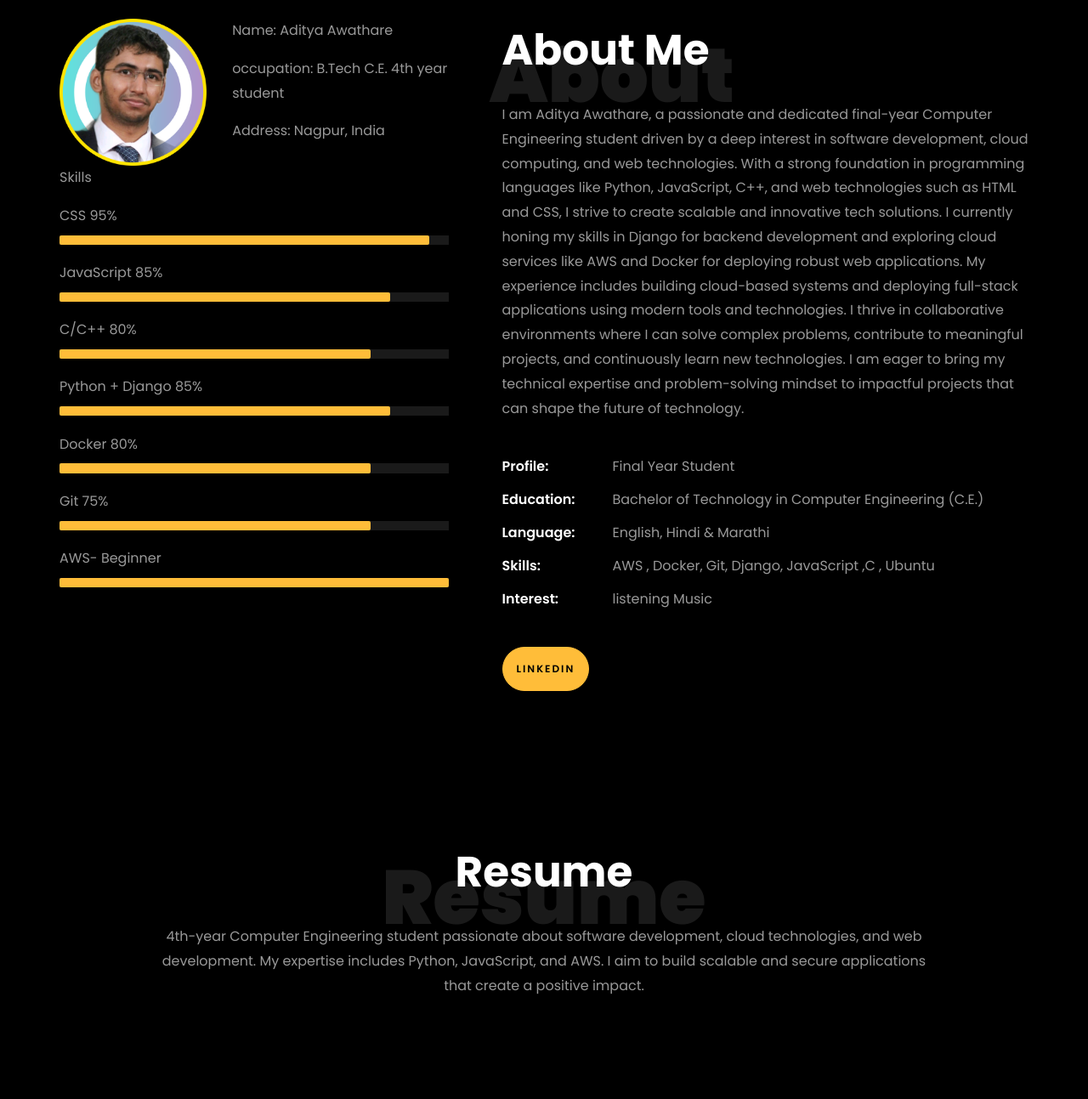
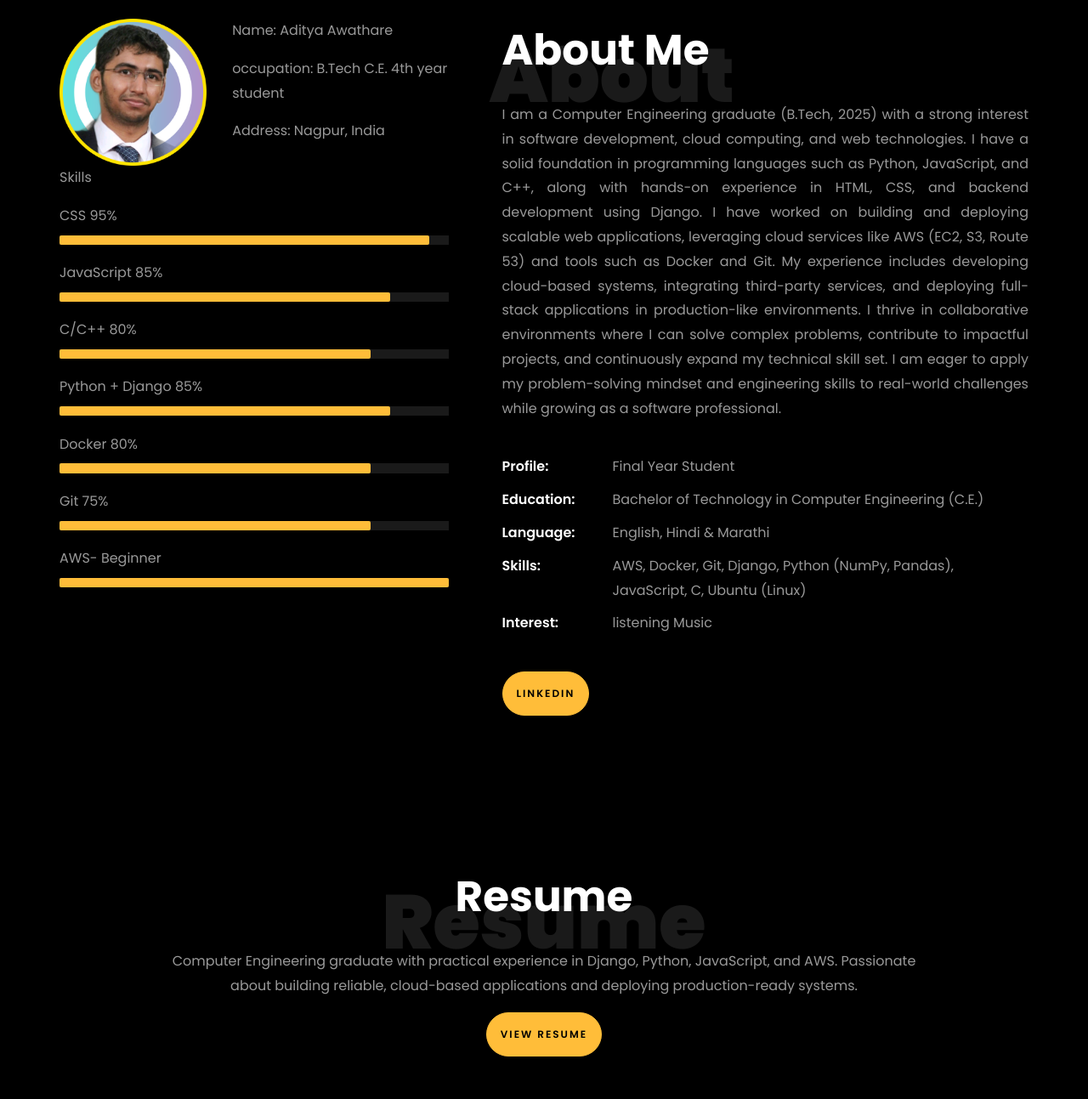
Before and after one commit to Adityaada0/My-Portfolio, a plain HTML site: page index.html in a window 1280 px wide. Shown: the part 840-2133 px from the top of the page at 85% size. Drawn offline with Linux system fonts and the light colour scheme; files whose address does not match are found by name.

Commit message:
Updating Portfolio

```diff
--- a/index.html
+++ b/index.html
@@ -193,7 +193,7 @@
 
 						<br>
 						<br>
-			            <h2>B.Tech Computer Engineering Student</h2>
+			            <h2>B.Tech Computer Engineer</h2>
 
 						<!-- <br> -->
 
@@ -287,19 +287,19 @@
 								<h1 class="big">About</h1>
 								<h2 class="mb-4">About Me</h2>
 
-								<p>I am Aditya Awathare, a passionate and dedicated final-year Computer Engineering student driven by a deep interest in software development, cloud computing, and web technologies. With a strong foundation in programming languages like Python, JavaScript, C++, and web technologies such as HTML and CSS, I strive to create scalable and innovative tech solutions.
+								<p><p style="text-align: justify;">
+I am a Computer Engineering graduate (B.Tech, 2025) with a strong interest in software development, cloud computing, and web technologies. I have a solid foundation in programming languages such as Python, JavaScript, and C++, along with hands-on experience in HTML, CSS, and backend development using Django.
 
-									I  currently honing my skills in Django for backend development and exploring cloud services like AWS and Docker for deploying robust web applications. My experience includes building cloud-based systems and deploying full-stack applications using modern tools and technologies.
+I have worked on building and deploying scalable web applications, leveraging cloud services like AWS (EC2, S3, Route 53) and tools such as Docker and Git. My experience includes developing cloud-based systems, integrating third-party services, and deploying full-stack applications in production-like environments.
 
-									I thrive in collaborative environments where I can solve complex problems, contribute to meaningful projects, and continuously learn new technologies. I am eager to bring my technical expertise and problem-solving mindset to impactful projects that can shape the future of technology.
-
-									</p>
+I thrive in collaborative environments where I can solve complex problems, contribute to impactful projects, and continuously expand my technical skill set. I am eager to apply my problem-solving mindset and engineering skills to real-world challenges while growing as a software professional.
+</p></p>
 								<ul class="about-info mt-4 px-md-0 px-2">
 									<li class="d-flex"><span>Profile:</span> <span>Final Year Student </span></li>
 									<li class="d-flex"><span>Education:</span> <span>Bachelor of Technology in Computer Engineering (C.E.)</span></li>
 									<li class="d-flex"><span>Language:</span> <span>English, Hindi &amp; Marathi</span></li>
 
-									<li class="d-flex"><span> Skills:</span> <span>AWS , Docker, Git, Django, JavaScript ,C , Ubuntu</span></li>
+									<li class="d-flex"><span> Skills:</span> <span>AWS, Docker, Git, Django, Python (NumPy, Pandas), JavaScript, C, Ubuntu (Linux)</span></li>
 									<li class="d-flex"><span>Interest:</span> <span>listening Music</span></li>
 
 								</ul>
@@ -327,7 +327,15 @@
           <div class="col-md-10 heading-section text-center ftco-animate">
           	<h1 class="big big-2">Resume</h1>
             <h2 class="mb-4">Resume</h2>
-            <p>4th-year Computer Engineering student passionate about software development, cloud technologies, and web development. My expertise includes Python, JavaScript, and AWS. I aim to build scalable and secure applications that create a positive impact.</p>
+            <p> <p>
+Computer Engineering graduate with practical experience in Django, Python, JavaScript, and AWS. Passionate about building reliable, cloud-based applications and deploying production-ready systems.
+</p>
+<a href="assets/Aditya Awathare Resume.pdf"
+   target="_blank"
+   class="btn btn-primary py-3 px-3">
+   View Resume
+</a>
+</p>
           </div>
         </div>
 
@@ -347,7 +355,7 @@
     					<span class="date">2021-2025</span>
     					<h2>Bachelor of Technology</h2>
     					<span class="position">Smt. Radhikatai Pandav College of Engineering</span>
-    					<p class="mt-4">Pursuing</p>
+    					<p class="mt-4">Passout</p>
     				</div>
     			</div>
 
@@ -436,7 +444,7 @@
           			<span class="icon-phone2"></span>
           		</div>
           		<h3 class="mb-4">Contact Number</h3>
-	            <p><a href="tel://7385190302">+91 73851-90302</a></p>
+	            <p><a href="tel://7666855313">+91 76668-55313</a></p>
 	          </div>
           </div>
           <div class="col-md-6 col-lg-3 d-flex ftco-animate">
@@ -445,7 +453,7 @@
           			<span class="icon-paper-plane"></span>
           		</div>
           		<h3 class="mb-4">Email Address</h3>
-	            <p><a href="mailto:Adityaawathare29@gmail.com">aditya.contact.official@gmail.com</a></p>
+	            <p><a href="mailto:Adityaawathare29@gmail.com">Adityaawathare29@gmail.com</a></p>
 	          </div>
           </div>
 
```
Also changed, not shown: 1 other file.
